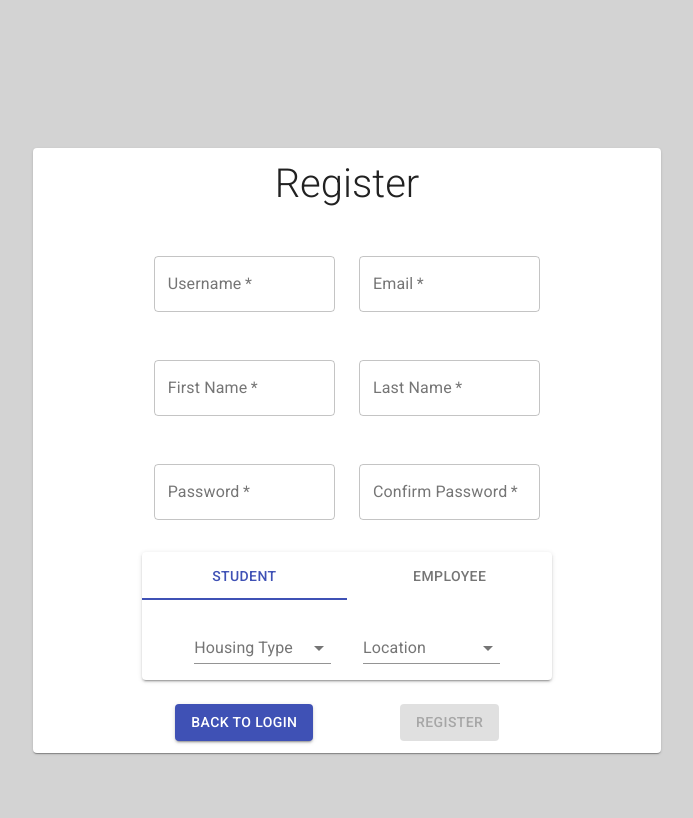
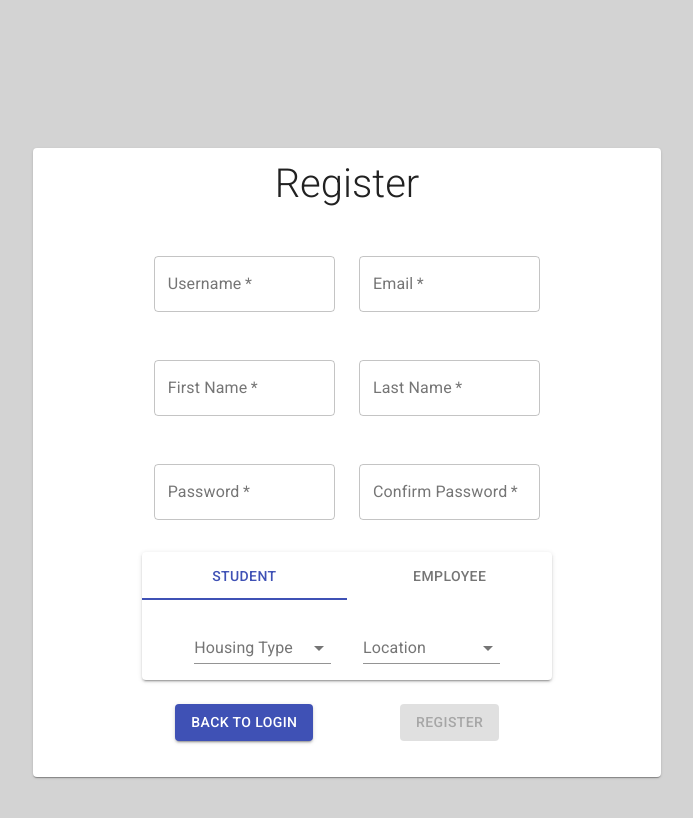
Before and after one commit to ldricci3/CS4400, a React (Create React App) app in the folder phase4/: page /register in a window 1280 px wide. Shown: the top 818 px of the page, without its empty margins (293-986 px from the left). Built offline with nearby package versions, Linux system fonts and the light colour scheme.

Commit message:
Improved error message UI on register page

```diff
--- a/phase4/src/components/Register.tsx
+++ b/phase4/src/components/Register.tsx
@@ -315,6 +315,7 @@ class Register extends React.Component<registerProps, registerState> {
                         </Button>
                     </Grid>
                 </Grid>
+                <Grid item xs={12}></Grid>
                 {error && <p>{error}</p>}
             </Grid>
         );
```
